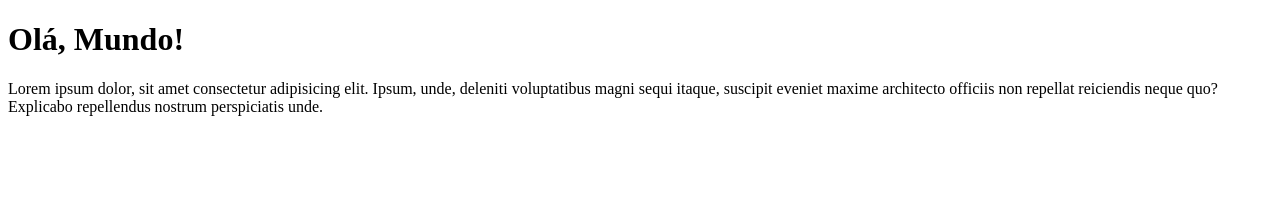
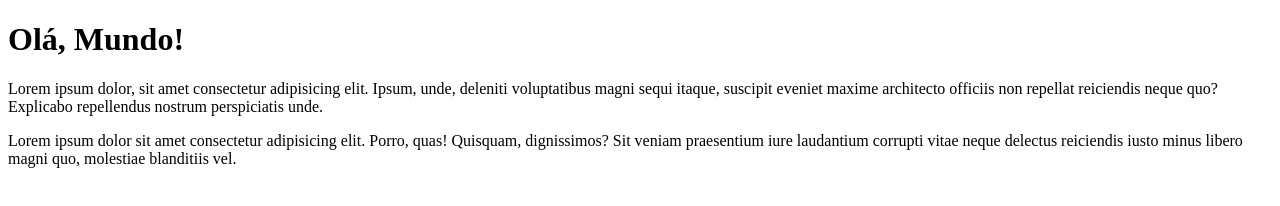
Before and after one commit to joaovicentesouza/Ola-Mundo, a plain HTML site: page site-exemplo/index.html in a window 1280 px wide. Drawn offline with Linux system fonts and the light colour scheme.

Commit message:
Adicionei um parágrafo

```diff
--- a/site-exemplo/index.html
+++ b/site-exemplo/index.html
@@ -9,5 +9,6 @@
 <body>
     <h1>Olá, Mundo!</h1>
     <p>Lorem ipsum dolor, sit amet consectetur adipisicing elit. Ipsum, unde, deleniti voluptatibus magni sequi itaque, suscipit eveniet maxime architecto officiis non repellat reiciendis neque quo? Explicabo repellendus nostrum perspiciatis unde.</p>
+    <p>Lorem ipsum dolor sit amet consectetur adipisicing elit. Porro, quas! Quisquam, dignissimos? Sit veniam praesentium iure laudantium corrupti vitae neque delectus reiciendis iusto minus libero magni quo, molestiae blanditiis vel.</p>
 </body>
 </html>
```
